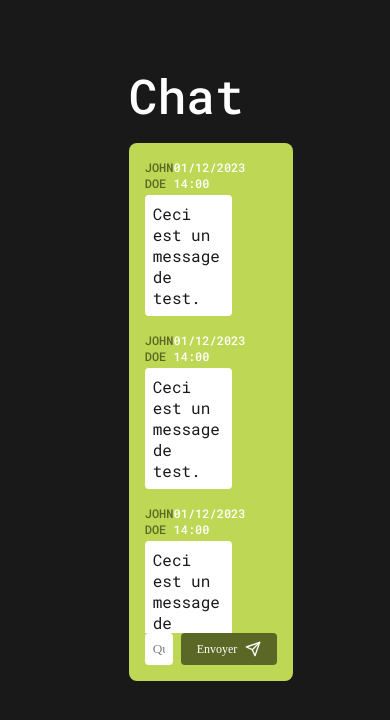
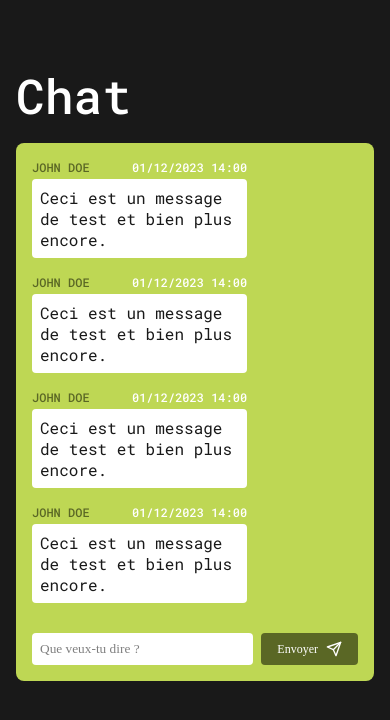
Before and after one commit to Triips-TheCoder/HETIC-FLASK-CHAT, a Flask app: page / in a window 390 px wide. Shown: the part 72-792 px from the top of the page. Run offline with Flask 3, Linux system fonts and the light colour scheme; the visitor is signed in with stand-in values (Sample User, id 1).

Commit message:
conversatin responsive

```diff
--- a/app.py
+++ b/app.py
@@ -31,9 +31,8 @@ with app.app_context():
 
 
 @app.route('/')
-@login_required
 def index():
-    return render_template('index.html', username=current_user.username)
+    return render_template('index.html')
 
 @app.route("/signup", methods=["GET"])
 def signup():
--- a/static/css/conversation.css
+++ b/static/css/conversation.css
@@ -1,8 +1,14 @@
 .container {
     display: flex;
     justify-content: center;
-    margin: 0 33vw;
+    margin: 0 16px;
     flex-direction: column;
+}
+
+@media screen and (min-width: 900px) {
+    .container {
+        margin: 0 25vw;
+    }
 }
 
 .conversation-box {
@@ -10,7 +16,6 @@
     flex-direction: column;
     justify-content: space-between;
     background-color: #BED754;
-    width: 100%;
     height: 60vh;
     overflow-y: auto;
     border-radius: 8px;
--- a/templates/conversation.html
+++ b/templates/conversation.html
@@ -2,7 +2,7 @@
     <div class="messages-container">
         {% set author = 'John Doe' %}
         {% set date = '01/12/2023 14:00' %}
-        {% set body = 'Ceci est un message de test.' %}
+        {% set body = 'Ceci est un message de test et bien plus encore.' %}
 
         {% include 'message.html' %}
         {% include 'message.html' %}
```
